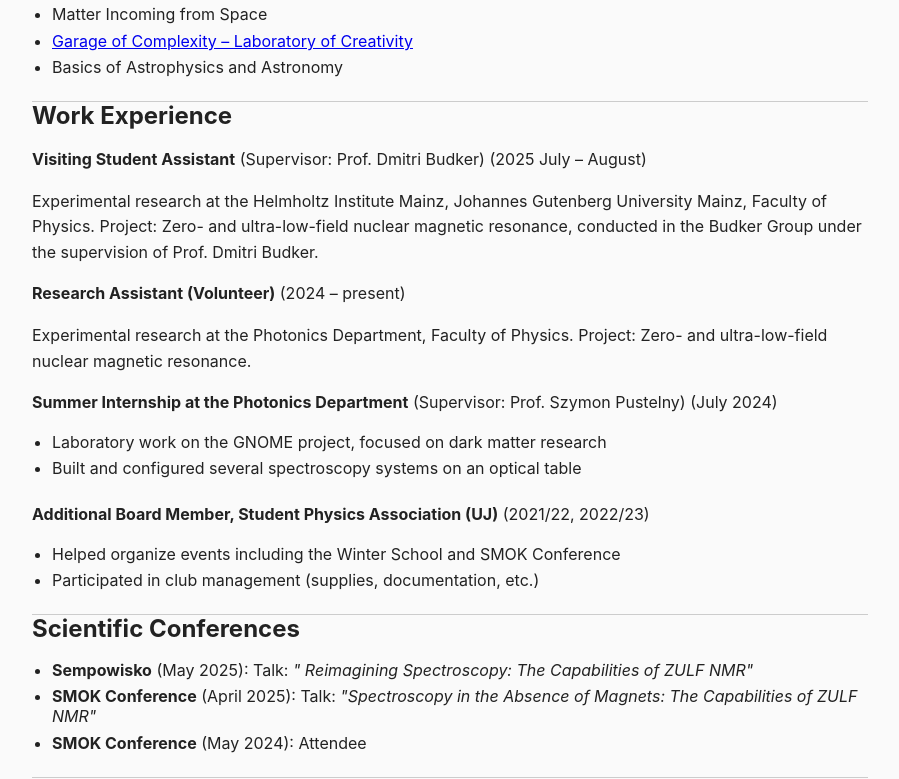
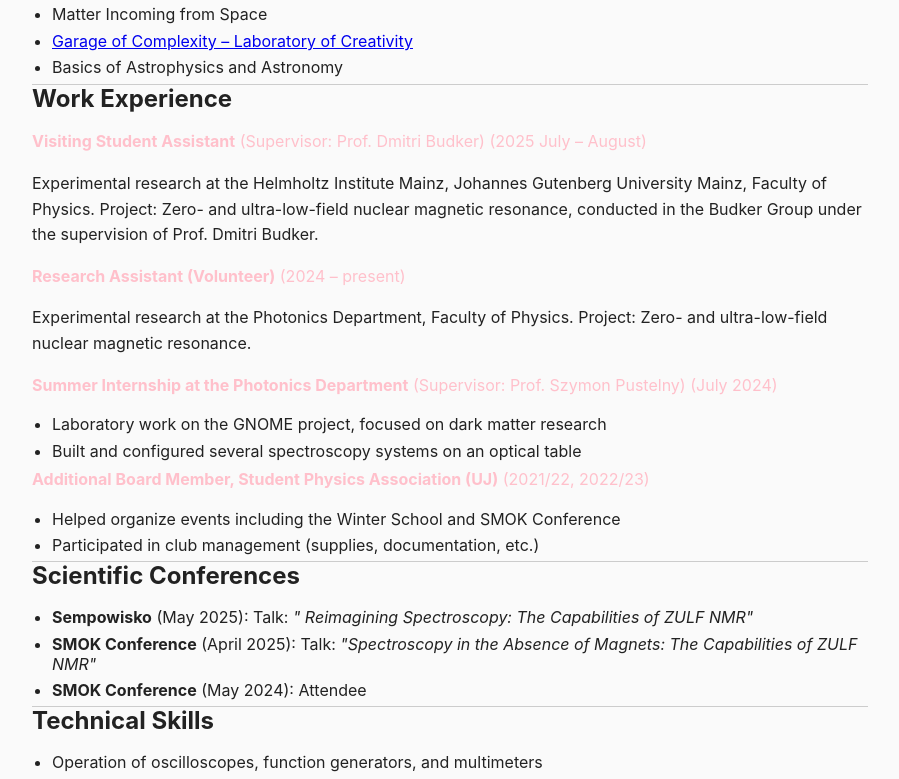
Before and after one commit to aleksygluchow/project03, a Next.js app: page /about in a window 1280 px wide. Shown: the part 790-1569 px from the top of the page, without its empty margins (190-1089 px from the left). Built offline with nearby package versions, Linux system fonts and the light colour scheme.

Commit message:
deleting some unnessesary margins - ul, ol

```diff
--- a/src/pages/about.js
+++ b/src/pages/about.js
@@ -55,19 +55,19 @@ export default function About() {
       <h2>Work Experience</h2>
 
 
-      <p><strong>Visiting Student Assistant</strong> (Supervisor: Prof. Dmitri Budker) (2025 July – August)</p>
+      <h3><strong>Visiting Student Assistant</strong> (Supervisor: Prof. Dmitri Budker) (2025 July – August)</h3>
       <p>Experimental research at the Helmholtz Institute Mainz, Johannes Gutenberg University Mainz, Faculty of Physics. Project: Zero- and ultra-low-field nuclear magnetic resonance, conducted in the Budker Group under the supervision of Prof. Dmitri Budker.</p>
 
-      <p><strong>Research Assistant (Volunteer)</strong> (2024 – present)</p>
+      <h3><strong>Research Assistant (Volunteer)</strong> (2024 – present)</h3>
       <p>Experimental research at the Photonics Department, Faculty of Physics. Project: Zero- and ultra-low-field nuclear magnetic resonance.</p>
 
-      <p><strong>Summer Internship at the Photonics Department</strong> (Supervisor: Prof. Szymon Pustelny) (July 2024)</p>
+      <h3><strong>Summer Internship at the Photonics Department</strong> (Supervisor: Prof. Szymon Pustelny) (July 2024)</h3>
       <ul>
         <li>Laboratory work on the GNOME project, focused on dark matter research</li>
         <li>Built and configured several spectroscopy systems on an optical table</li>
       </ul>
 
-      <p><strong>Additional Board Member, Student Physics Association (UJ)</strong> (2021/22, 2022/23)</p>
+      <h3><strong>Additional Board Member, Student Physics Association (UJ)</strong> (2021/22, 2022/23)</h3>
       <ul>
         <li>Helped organize events including the Winter School and SMOK Conference</li>
         <li>Participated in club management (supplies, documentation, etc.)</li>
--- a/src/styles/globals.css
+++ b/src/styles/globals.css
@@ -19,7 +19,7 @@ p {
 }
 
 ul, ol {
-  margin-bottom: 1.5rem;
+  margin: 0;
   padding-left: 1.25rem;
 }
 
```
